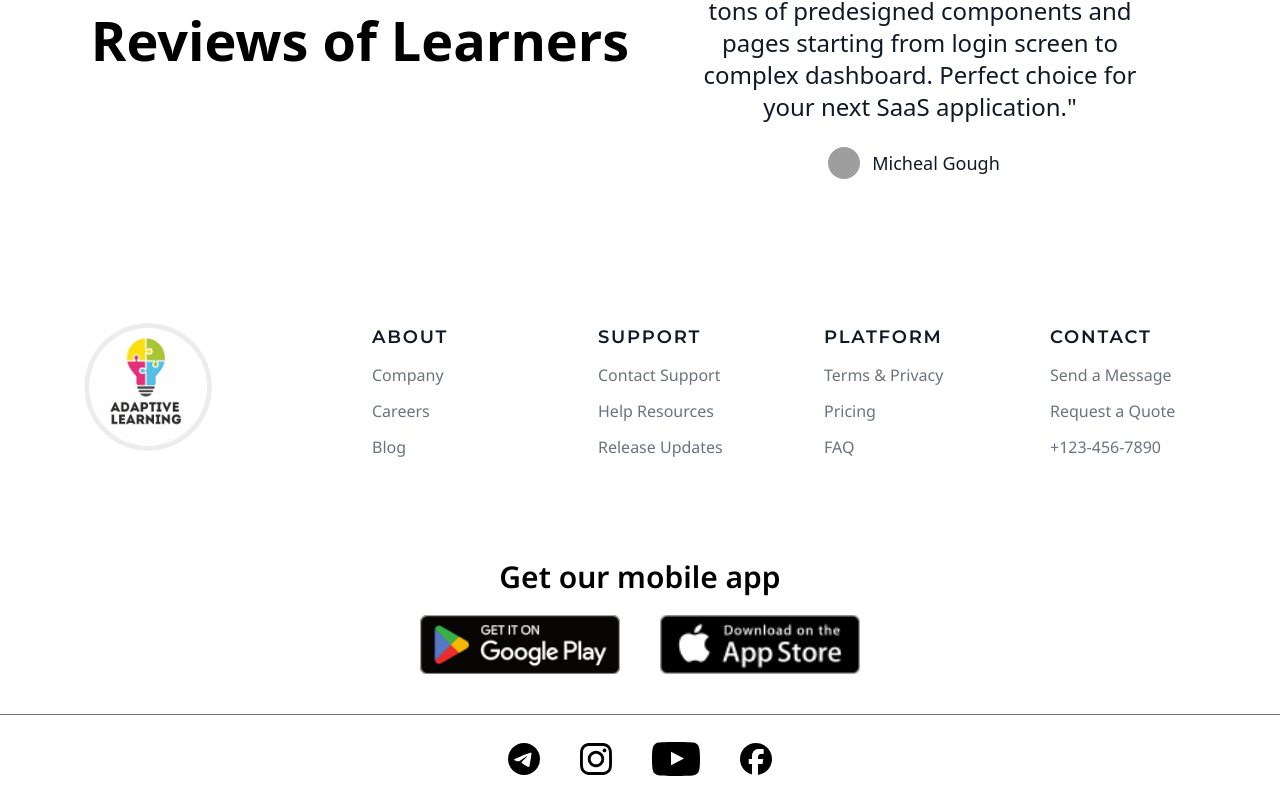
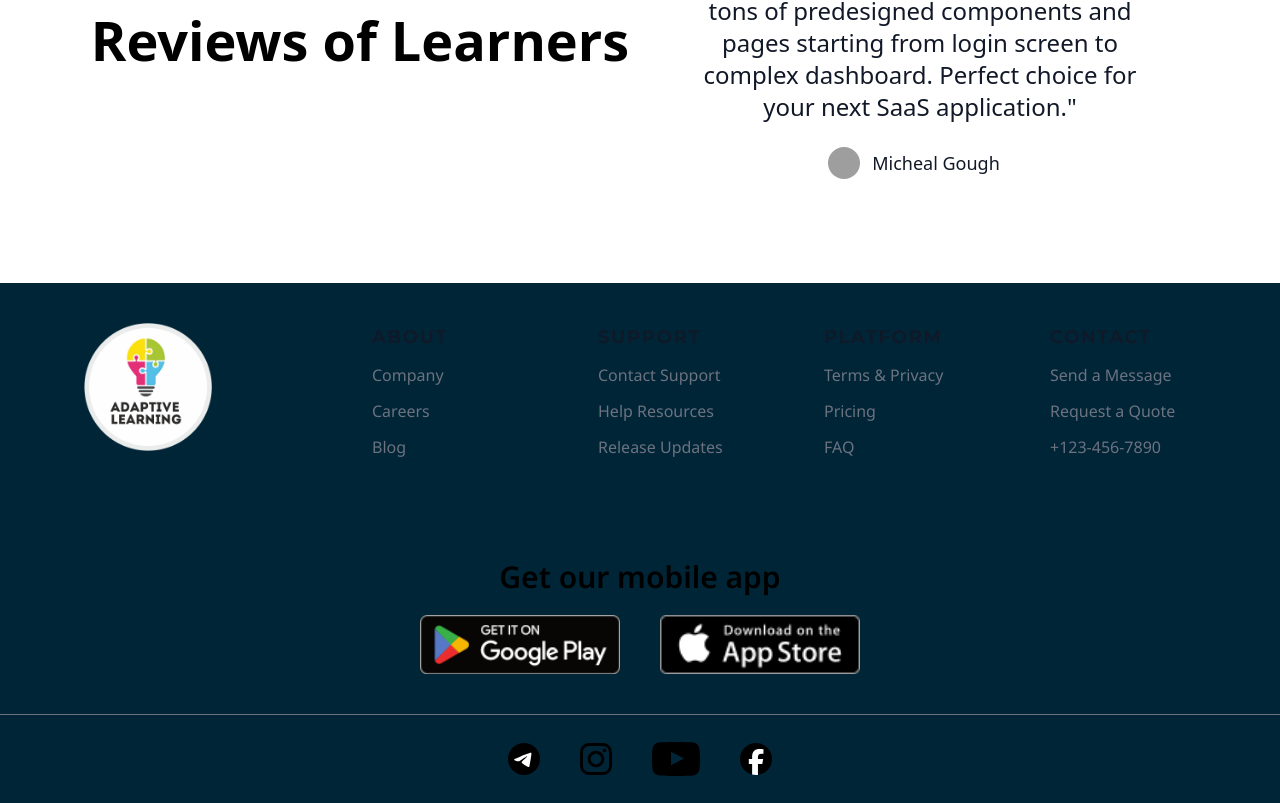
Before and after one commit to sayantan-paul-007/adaptive_learning, a React (Create React App) app: page / in a window 1280 px wide. Shown: the part 3552-4355 px from the top of the page. Built offline with nearby package versions, Linux system fonts and the light colour scheme; grey boxes are pictures that could not be loaded.

Commit message:
footer-update-2

```diff
--- a/src/Components/Footer.jsx
+++ b/src/Components/Footer.jsx
@@ -4,7 +4,7 @@ import playstore from './images/play_store.png'
 import applestore from './images/apple_store.png'
 const Footer = () => {
   return (
-    <footer>
+    <footer className='bg-primary-700'>
               <div
             class="container flex flex-col flex-wrap px-5 py-10 mx-auto md:items-center lg:items-start md:flex-row md:flex-no-wrap">
             <div class="flex-shrink-0 w-64 mx-auto flex justify-center md:mx-0 md:text-left">
```
